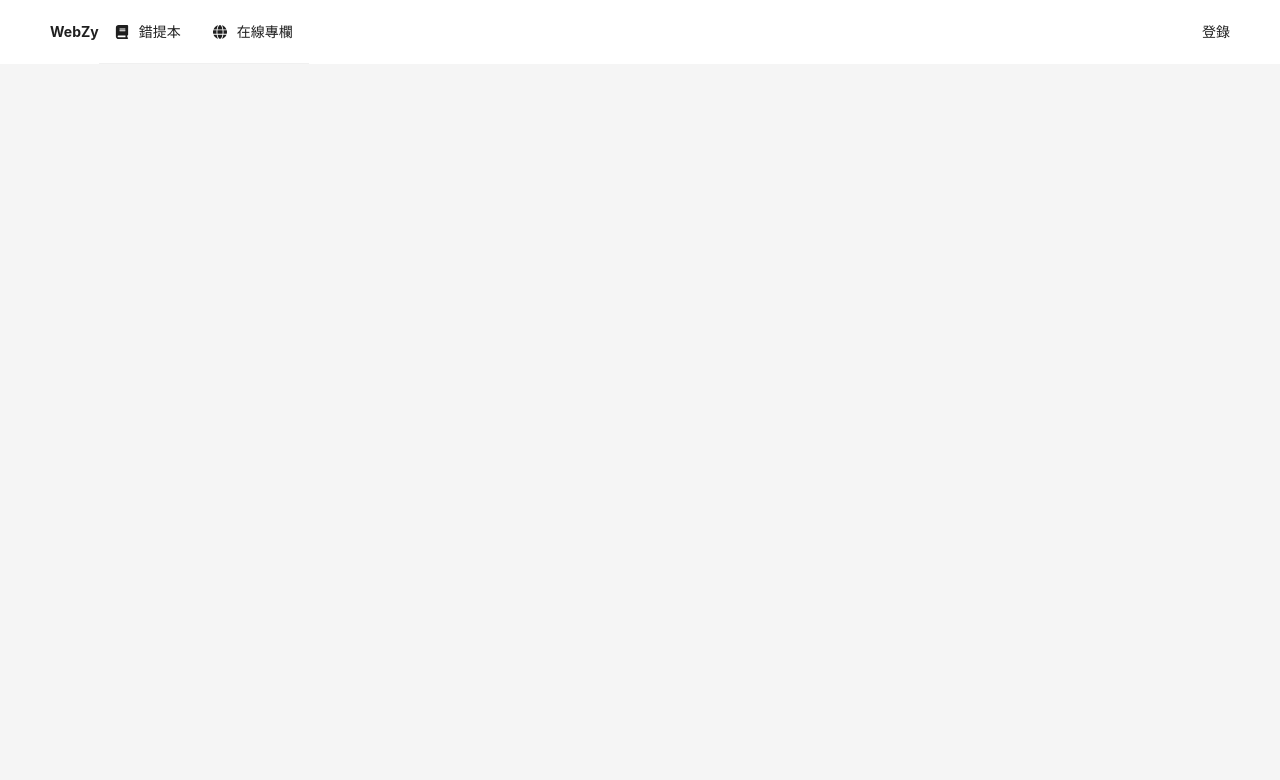
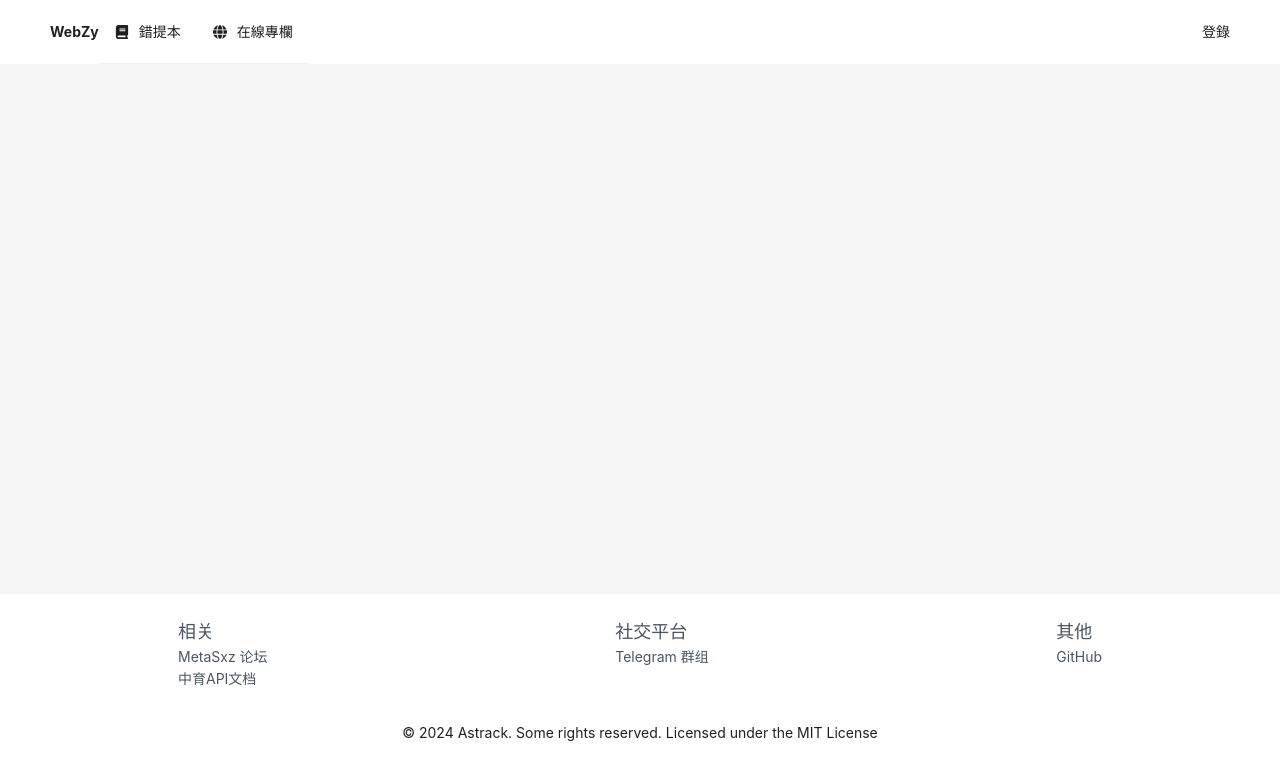
Before and after one commit to Kom3ng/webzy2, a React (Vite) app: page / in a window 1280 px wide. Shown: the top 780 px of the page. Built offline with nearby package versions, Linux system fonts and the light colour scheme.

Commit message:
feat: add footer

```diff
--- a/src/components/GlobalLayout/index.tsx
+++ b/src/components/GlobalLayout/index.tsx
@@ -90,7 +90,67 @@ export default function GlobalLayout({ children }: { children: ReactNode }) {
         </div>
       </Header>
       <Content>{children}</Content>
-      <Footer></Footer>
+      <Footer
+        style={{
+          backgroundColor: colorBgContainer,
+        }}
+      >
+        <div className="mr-32 ml-32">
+          <div className="flex justify-between text-gray-600">
+            <div>
+              <div className="text-lg">相关</div>
+              <a
+                className="block"
+                href="https://bbs.metasxz.org/"
+                target="_blank"
+              >
+                MetaSxz 论坛
+              </a>
+              <a
+                className="block"
+                href="https://gh.okay.moe/zyapi/"
+                target="_blank"
+              >
+                中育API文档
+              </a>
+            </div>
+            <div>
+              <div className="text-lg">社交平台</div>
+              <a
+                className="block"
+                href="https://t.me/+Rt1T-VeKiFMwZjll"
+                target="_blank"
+              >
+                Telegram 群组
+              </a>
+            </div>
+            <div>
+              <div className="text-lg">其他</div>
+              <a
+                className="block"
+                href="https://github.com/kom3ng/webzy2/"
+                target="_blank"
+              >
+                GitHub
+              </a>
+            </div>
+          </div>
+
+          <div className="flex justify-center m-8 gap-1">
+            <p>© {new Date().getFullYear()} Astrack. Some rights reserved.</p>
+            <p>
+              Licensed under the{" "}
+              <a
+                href="https://opensource.org/licenses/MIT"
+                target="_blank"
+                rel="noopener noreferrer"
+              >
+                MIT License
+              </a>
+            </p>
+          </div>
+        </div>
+      </Footer>
     </Layout>
   );
 }
```
